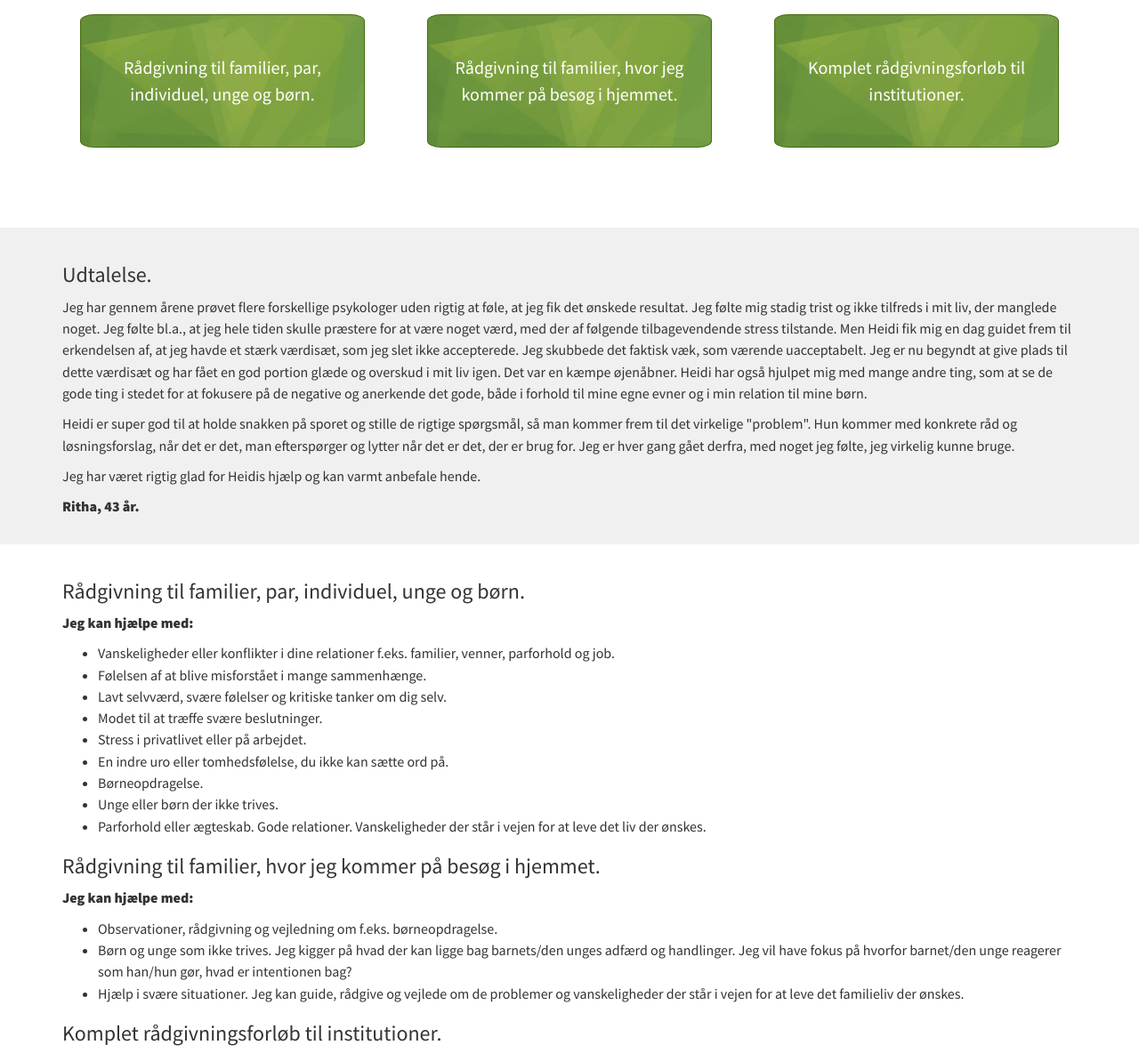
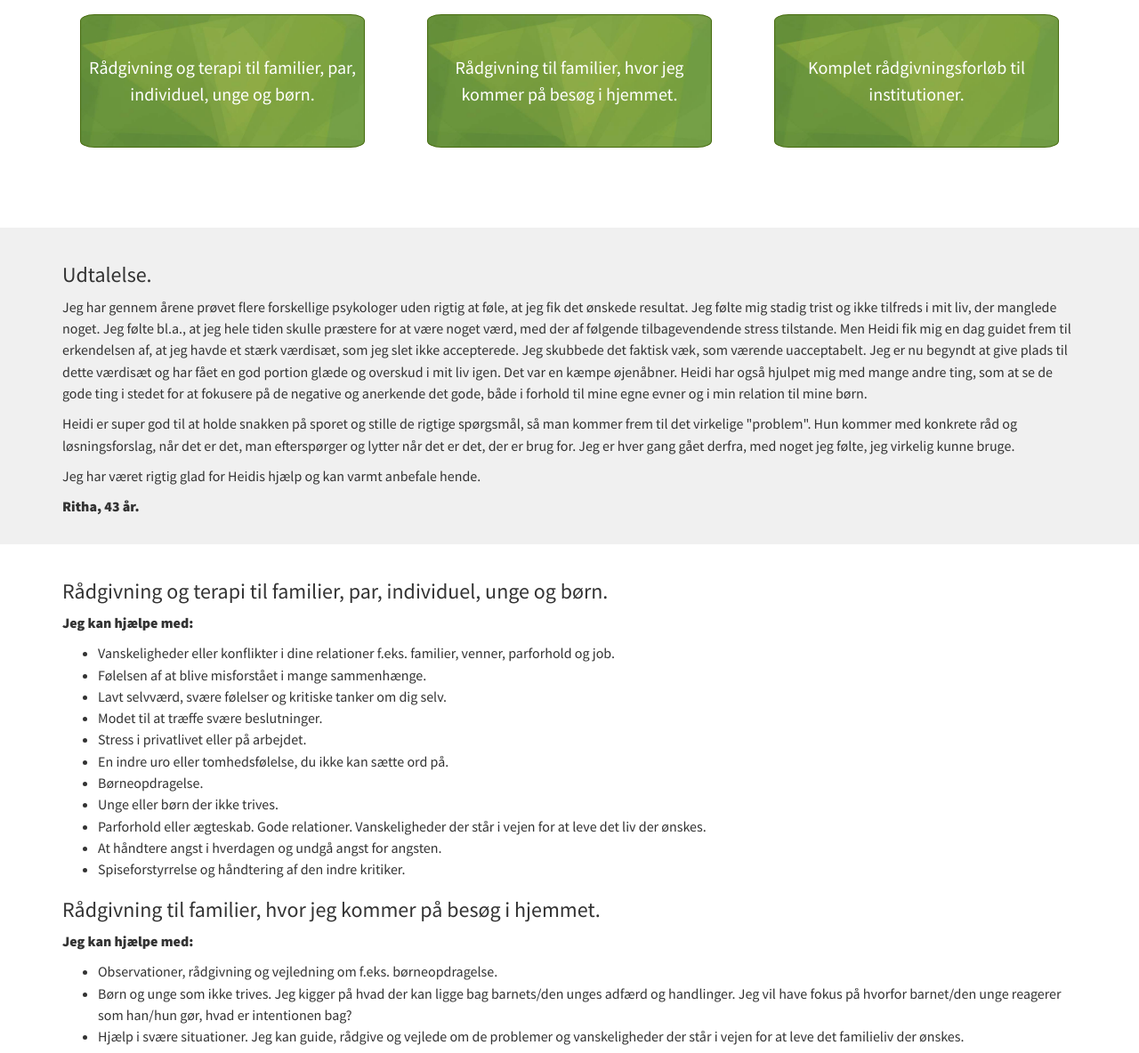
Before and after one commit to briandemant/heididemant, a website: page public/index.html in a window 1280 px wide. Shown: the part 528-1712 px from the top of the page at 89% size. Drawn offline with nearby package versions, Linux system fonts and the light colour scheme; some packages are replaced by stand-ins of ours.

Commit message:
some text changes

```diff
--- a/public/index.html
+++ b/public/index.html
@@ -144,7 +144,7 @@ box-->
             <div class="col-sm-4">
                 <div class="box" onclick="gotoId('where-1')">
                     <p>
-                        Rådgivning til familier, par, individuel, unge og børn.
+                        Rådgivning og terapi til familier, par, individuel, unge og børn.
                     </p>
 
                 </div>
@@ -200,7 +200,7 @@ box-->
     <a name="advices-link" class="section-link"></a>
     <div class="container">
         <div id="where-1">
-            <h3>Rådgivning til familier, par, individuel, unge og børn.</h3>
+            <h3>Rådgivning og terapi til familier, par, individuel, unge og børn.</h3>
             <p><b>Jeg kan hjælpe med:</b></p>
             <ul>
                 <li>Vanskeligheder eller konflikter i dine relationer f.eks. familier, venner, parforhold og job.
@@ -214,6 +214,8 @@ box-->
                 <li>Unge eller børn der ikke trives.</li>
                 <li>Parforhold eller ægteskab. Gode relationer. Vanskeligheder der står i vejen for at leve det liv
                     der ønskes.
+                <li>At håndtere angst i hverdagen og undgå angst for angsten.</li>
+                <li>Spiseforstyrrelse og håndtering af den indre kritiker.</li>
                 </li>
             </ul>
         </div>
```
